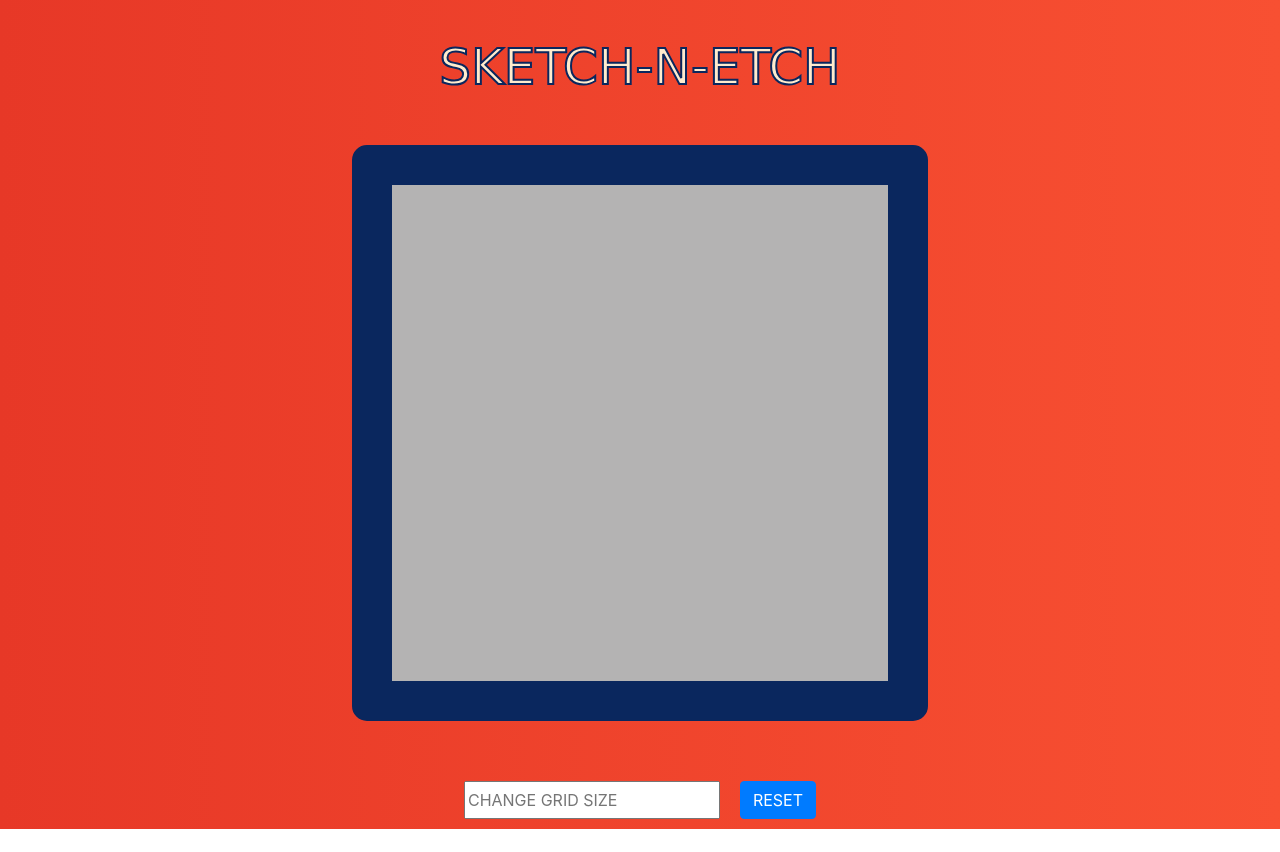
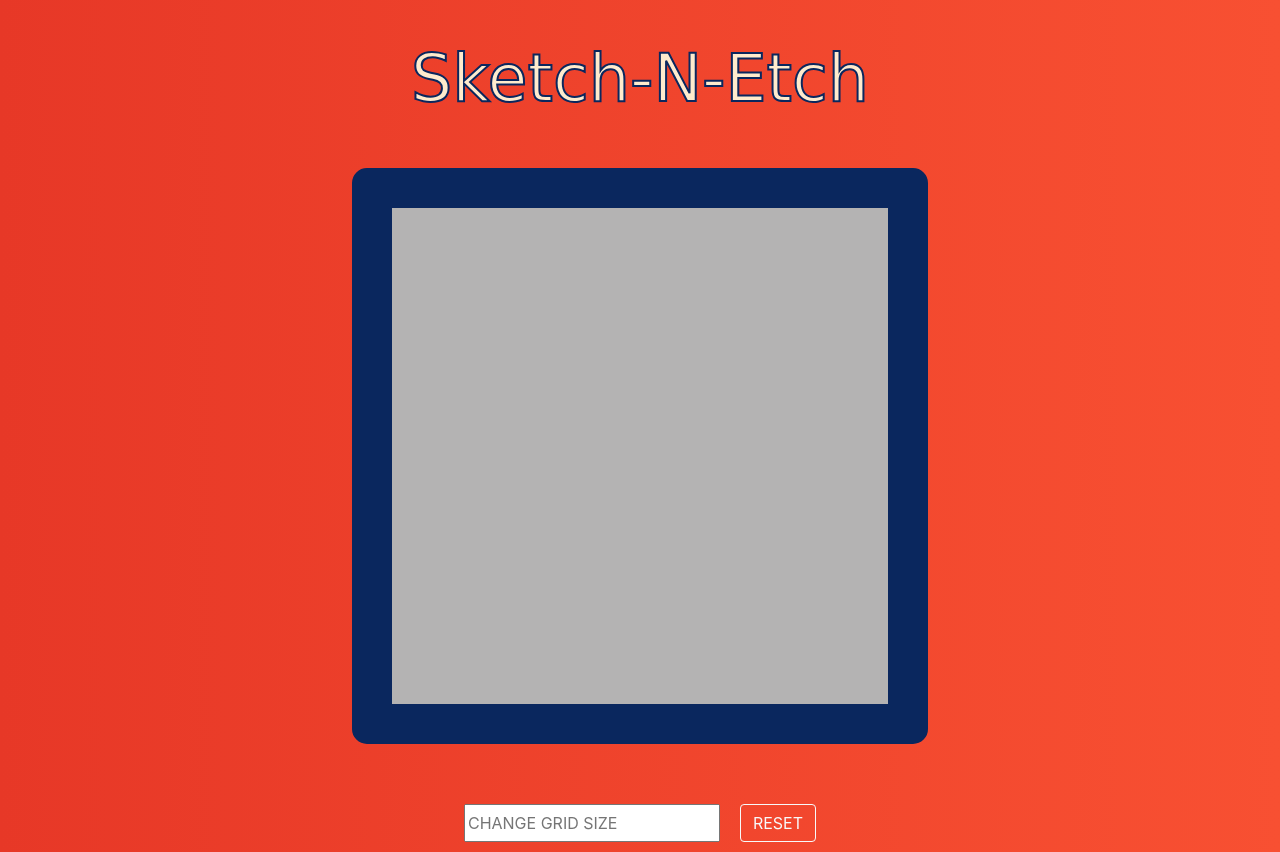
Before and after one commit to j-flores88/sketch-n-etch, a plain HTML site: page index.html in a window 1280 px wide. Before the commit the page ends 829 px from the top, so only its background shows below. Drawn offline with nearby package versions, Linux system fonts and the light colour scheme; a web font is replaced by a local one.

Commit message:
Changed button type, and fixed the title text.

```diff
--- a/index.html
+++ b/index.html
@@ -18,11 +18,11 @@
     <title>Sketch-N-Etch</title>
 </head>
 <body>
-    <p id="title">SKETCH-N-ETCH</p>
+    <p id="title">Sketch-N-Etch</p>
     <div id="container"></div>
     <div id="controls">
         <input type="number" id="quantity" placeholder="CHANGE GRID SIZE" class="form-control-md">
-        <button id="reset" class="btn btn-primary">RESET</button>
+        <button id="reset" class="btn btn-outline-light">RESET</button>
     </div>
     <!-- *JS* -->
     <script src="/index.js"></script>
--- a/style.css
+++ b/style.css
@@ -42,7 +42,7 @@ body {
     margin-bottom: -10px;
     display: flex;
     justify-content: center;
-    font-size: 50px;
+    font-size: 65px;
     font-family: 'Yesteryear', cursive;
     color: blanchedalmond;
     -webkit-text-stroke: 2px rgb(10, 39, 94);
```
